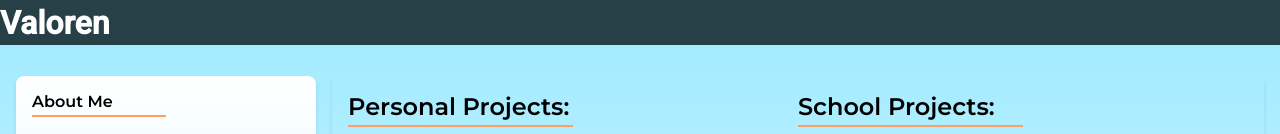
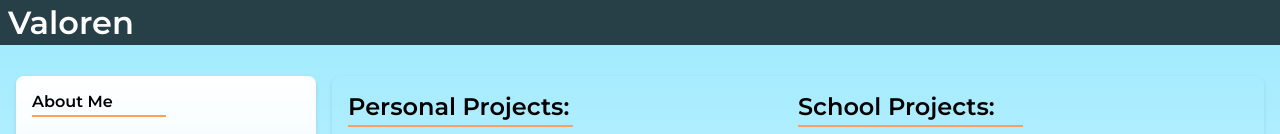
Before and after one commit to Bentalizac/personal_site, a React (Vite) app: page / in a window 1280 px wide. Shown: the top 134 px of the page. Built offline with nearby package versions, Linux system fonts and the light colour scheme.

Commit message:
Fixed header misalignment

```diff
--- a/src/App.css
+++ b/src/App.css
@@ -19,6 +19,12 @@ body {
     height: 100vh; /* Full viewport height */
     padding: 1rem;
     box-sizing: border-box; /* Include padding in dimensions */
+  }
+
+  .maintitle {
+    margin-left: .5rem;
+    font-family: 'Montserrat', sans-serif;
+
   }
 
 .sidebar {
--- a/src/components/navbar/HeaderBar.tsx
+++ b/src/components/navbar/HeaderBar.tsx
@@ -1,7 +1,7 @@
 const HeaderBar: React.FC = () => {
     return (
       <div className="header-bar">
-        <h1>Valoren</h1> {/* Optional: Add text or logo */}
+        <h1 className="maintitle">Valoren</h1> {/* Optional: Add text or logo */}
       </div>
     );
   };
--- a/src/components/projectItem/ProjectItem.tsx
+++ b/src/components/projectItem/ProjectItem.tsx
@@ -12,7 +12,6 @@ const ProjectItem: React.FC<ProjectItemProps> = ({ project }) => {
         return project.github_link ? (
             <p className="projectLinks">
                 <a href={project.github_link} target="_blank" rel="noopener noreferrer" className="github-link">
-
                     View on Github
                     <img
                         src="https://github.githubassets.com/images/modules/logos_page/GitHub-Mark.png"
```
